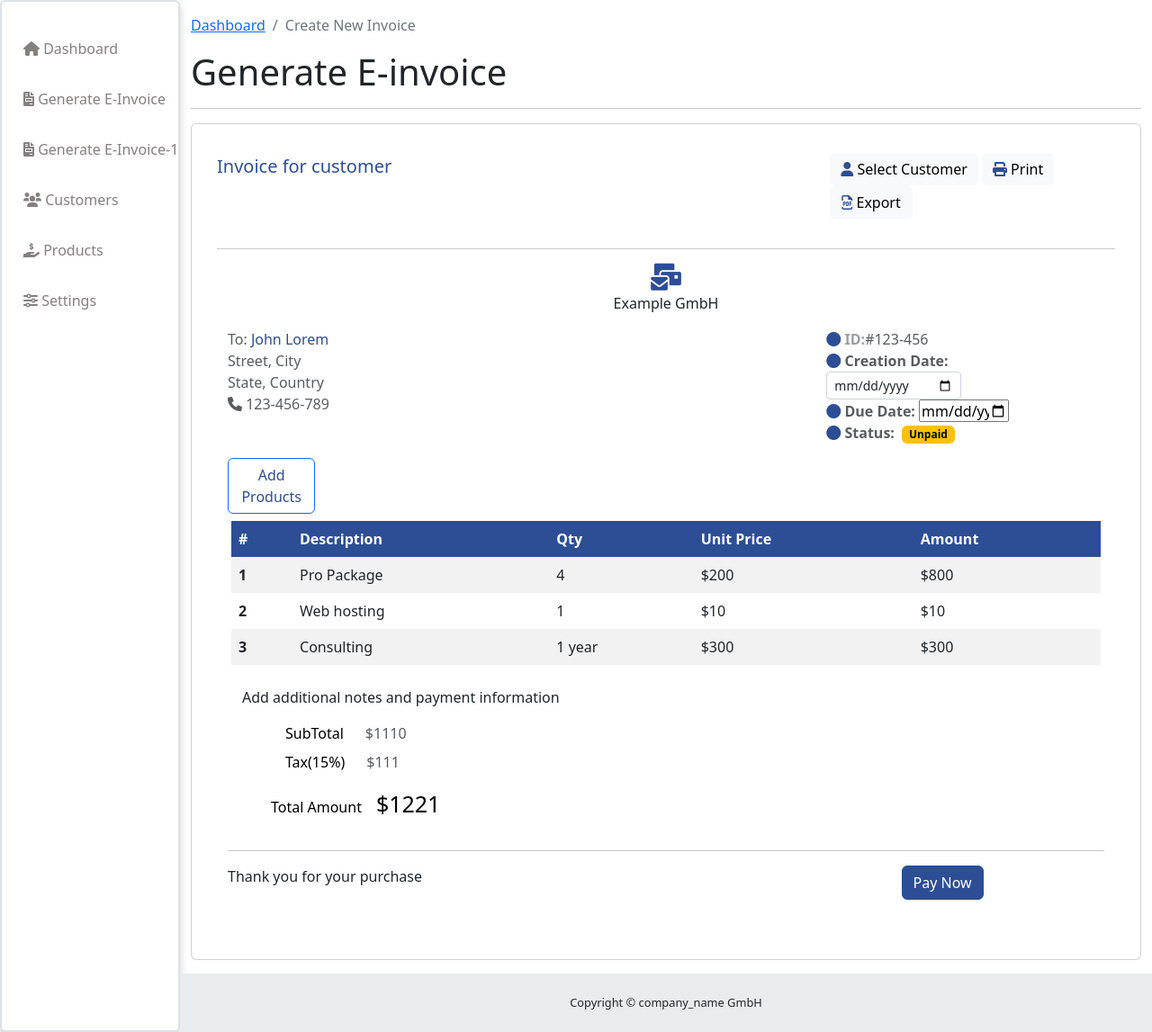
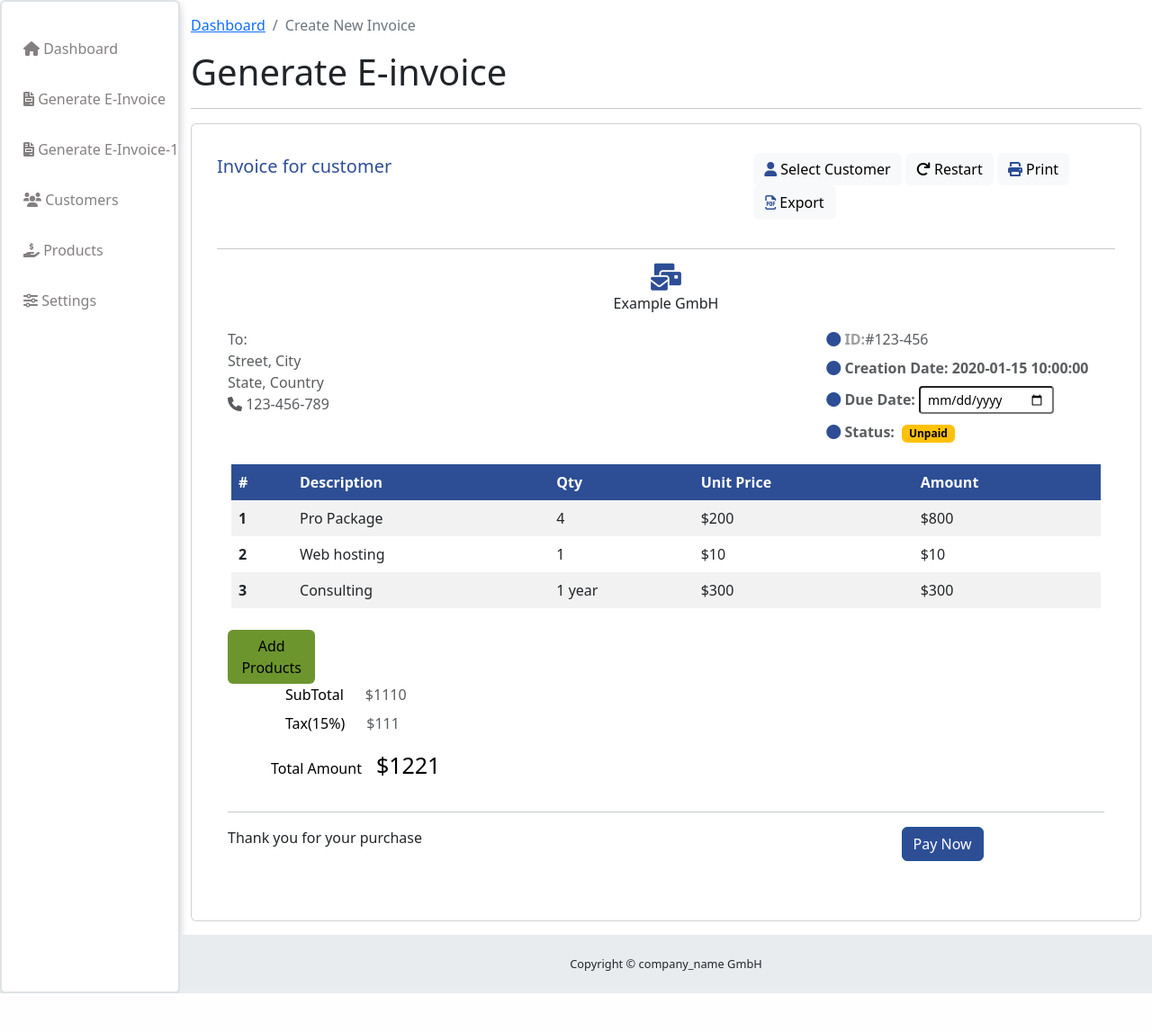
Before and after one commit to NikhilRaikar17/e-invoice, a Flask app: template e_invoice/templates/invoice_example.html in a window 1280 px wide. Shown: the part 60-1207 px from the top of the page at 90% size. After the commit the page ends 1164 px from the top, so only its background shows below. Run offline with Flask 2, Linux system fonts and the light colour scheme; tables that the repository leaves empty hold one stand-in row (values such as "Sample post"); the template is opened without the code that fills it: values that come from a table or form of the project are taken from there, most other values are stand-ins (such as "Sample title", 1, 10 or a date in 2020); some libraries are stand-ins or nearby versions.

Commit message:
css update

```diff
--- a/e_invoice/templates/invoice_example.html
+++ b/e_invoice/templates/invoice_example.html
@@ -12,19 +12,50 @@
         <div class="card-body">
             <div class="container mb-5 mt-3">
                 <div class="row  align-items-baseline pb-3">
-                    <div class="col-xl-8">
+                    <div class="col-xl-7">
                         <p style="color: #2d4e95;font-size: 20px;">Invoice for customer</p>
                     </div>
-                    <div class="col-xl-4 float-end">
-                        <a class="btn btn-light text-capitalize border-0" data-toggle="modal" data-title="Add" data-target="#select-customer" data-mdb-ripple-color="dark"><i
-                            class="fa-solid fa-user" style="color: #2d4e95;"></i> Select Customer</a>
-                        <a class="btn btn-light text-capitalize border-0" data-mdb-ripple-color="dark"><i
-                            class="fas fa-print" style="color: #2d4e95;"></i> Print</a>
-                        <a class="btn btn-light text-capitalize" data-mdb-ripple-color="dark"><i
-                            class="far fa-file-pdf" style="color: #2d4e95;"></i> Export</a>
+                    <div class="col-xl-5 float-end">
+
+                        <a  class="btn btn-light text-capitalize border-0"
+                            data-toggle="modal"
+                            data-title="Add"
+                            data-target="#select-customer"
+                            data-mdb-ripple-color="dark"
+                            >
+                            <i class="fa-solid fa-user" style="color: #2d4e95;"></i>
+                            Select Customer
+                        </a>
+
+                        <a  class="btn btn-light text-capitalize border-0"
+                            id="clear_customer_data"
+                            name="clear_customer_data"
+                            onclick="clear_customer_details()"
+                            data-mdb-ripple-color="dark"
+                            >
+                            <i class="fa-solid fa-arrow-rotate-right"></i>
+                            Restart
+                        </a>
+
+                        <a  class="btn btn-light text-capitalize border-0"
+                            data-mdb-ripple-color="dark">
+                            <i  class="fas fa-print"
+                                style="color: #2d4e95;">
+                            </i>
+                            Print
+                        </a>
+
+                        <a  class="btn btn-light text-capitalize"
+                            data-mdb-ripple-color="dark">
+                            <i  class="far fa-file-pdf"
+                                style="color: #2d4e95;">
+                            </i>
+                            Export
+                        </a>
                     </div>
 
                 </div>
+
                 <hr>
 
                 <div class="container">
@@ -36,14 +67,13 @@
 
                     </div>
 
-
                     <div class="row">
                         <div class="col-xl-8">
-                    <ul class="list-unstyled">
-                        <li class="text-muted">To: <span style="color:#2d4e95 ;">John Lorem</span></li>
-                        <li class="text-muted">Street, City</li>
-                        <li class="text-muted">State, Country</li>
-                        <li class="text-muted"><i class="fas fa-phone"></i> 123-456-789</li>
+                        <ul class="list-unstyled" id="sender_information">
+                            <li class="text-muted" id="customers-name">To: <span style="color:#2d4e95 ;"></span></li>
+                            <li class="text-muted" id="address">Street, City</li>
+                            <li class="text-muted" id="email">State, Country</li>
+                            <li class="text-muted" id="phone_number"><i class="fas fa-phone"></i> 123-456-789</li>
                         </ul>
                         </div>
                         <div class="col-xl-4">
@@ -51,18 +81,15 @@
                         <ul class="list-unstyled">
                             <li class="text-muted"><i class="fas fa-circle" style="color:#2d4e95 ;"></i> <span
                                 class="fw-bold" style="opacity:0.6;">ID:</span>#123-456</li>
-                        <li class="text-muted"><i class="fas fa-circle" style="color:#2d4e95 ;"></i>
-                            <span
-                                class="fw-bold">Creation Date:
-                            </span>
-                            <input class="form-control form-control-sm" type="date" id="start-date" name="start-date" required style="width:150px;height:25px;"></input>
+                            <li class="text-muted pt-2"><i class="fas fa-circle" style="color:#2d4e95 ;"></i>
+                                <span class="fw-bold">Creation Date: {{date_time}}</span>
                             </li>
-                        <li class="text-muted">
+                            <li class="text-muted pt-2">
                                 <i class="fas fa-circle" style="color:#2d4e95 ;"></i>
                                 <span class="fw-bold">Due Date: </span>
-                            <input type="date" id="start-date" name="start-date" required style="width:100px;height:25px;"></input>
+                                <input class="form-control-sm" type="date" id="start-date" name="start-date" required style="width:150px;height:20px;"></input>
                             </li>
-                        <li class="text-muted"><i class="fas fa-circle" style="color:#2d4e95 ;"></i>
+                            <li class="text-muted pt-2"><i class="fas fa-circle" style="color:#2d4e95 ;"></i>
                                 <span class="me-1 fw-bold">Status:</span>
                                 <span class="badge bg-warning text-black fw-bold">
                                 Unpaid</span>
@@ -71,20 +98,10 @@
                         </div>
                     </div>
 
-                <button
-                    class="btn border-4 border-primary"
-                    id="add_products"
-                    data-toggle="modal"
-                    data-title="Add"
-                    data-target="#add_products_invoice"
-                    style="width: 10%;color:#2d4e95;"
-                >
-                Add Products
-                </button>
                     <div class="row my-2 mx-1 justify-content-center">
 
-                    <table class="table table-striped table-borderless">
-                        <thead style="background-color:#2d4e95 ;" class="text-white">
+                        <table class="table table-striped table-borderless" id="products_table">
+                            <thead id="products_table_header" style="background-color:#2d4e95 ;" class="text-white">
                                 <tr>
                                 <th scope="col">#</th>
                                 <th scope="col">Description</th>
@@ -94,7 +111,7 @@
                                 </tr>
                             </thead>
 
-                        <tbody>
+                            <tbody id="products-table-body">
                                 <tr>
                                     <th scope="row">1</th>
                                     <td>Pro Package</td>
@@ -119,9 +136,25 @@
                             </tbody>
                         </table>
                     </div>
+
+                    <div class="row">
+                        <div class="col-md-12">
+                            <button
+                                class="btn btn-light border-0 text-capitalize float-start"
+                                id="add_products"
+                                data-toggle="modal"
+                                data-title="Add"
+                                data-target="#add_products_invoice"
+                                style="width: 10%;background-color:#6d952d;"
+                            >
+                            Add Products
+                            </button>
+                        </div>
+                    </div>
+
                     <div class="row">
                         <div class="col-xl-8">
-                    <p class="ms-3">Add additional notes and payment information</p>
+
 
                         </div>
                         <div class="col-xl-3 mx-5">
@@ -133,7 +166,9 @@
                             style="font-size: 25px;">$1221</span></p>
                         </div>
                     </div>
+
                     <hr>
+
                     <div class="row">
                         <div class="col-xl-9">
                         <p>Thank you for your purchase</p>
@@ -214,6 +249,43 @@
         </div>
     </div>
 
+{% endblock %}
+{% block scripts %}
+    <script>
+        var customer_data = document.getElementById("clear_customer_data");
+        var cust_name = document.getElementById("customers-name");
+        var address = document.getElementById("address");
+        var email = document.getElementById("email");
+        var phone_number = document.getElementById("phone_number");
+        var table = document.getElementById("products_table");
+        var table_header = document.getElementById("products_table_header");
+        var table_body = document.getElementById("products-table-body");
+        var sender_information = document.getElementById("sender_information");
 
+        function fill_invoice_form(){
+        // Fills the invoice form with customers data
+            var selected_value = select_customers.options[select_customers.selectedIndex].value;
+                if (selected_value != '-1'){
+                    $.ajax({
+                        type: "GET",
+                        url: "{{url_for('get_customer_details')}}",
+                        data: {"customer_id":   selected_value },
+                        contentType: "application/json; charset=utf-8",
+                        dataType: "json",
+                        success: function(result){
+                            if (!result["ERROR"]){
+                                cust_name.childNodes[1].textContent = result["name"]
+                                address.textContent = result["address"]
+                                email.textContent = result["email"]
+                                phone_number.childNodes[1].textContent = result["phone_number"]
+                                add_products.disabled = !add_products.disabled;
+                            } else{
+                                add_products.disabled = true;
+                            }
+                        }
+                    });
+                }
+        }
 
+    </script>
 {% endblock %}
```
Lines whose indentation alone changed are shown as unchanged.
